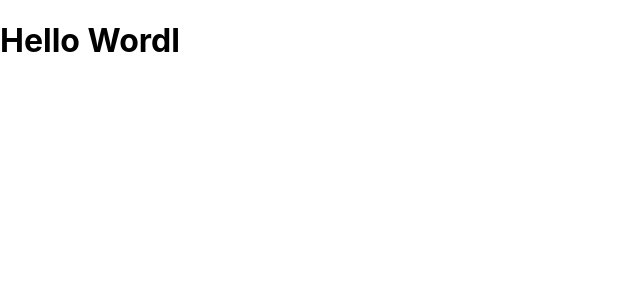
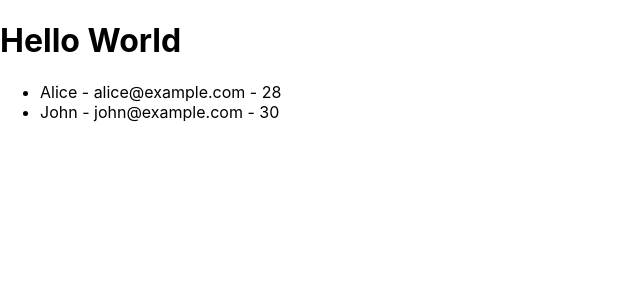
Before and after one commit to deyanazhari/my-app, a React (Create React App) app: page / in a window 1280 px wide. Shown: the top 300 px of the page, without its empty margins (0-640 px from the left). Built offline with nearby package versions, Linux system fonts and the light colour scheme.

Commit message:
3rd commit

```diff
--- a/src/App.tsx
+++ b/src/App.tsx
@@ -1,47 +1,35 @@
 import React from 'react';
-import UserCard from './UserCard';
+import UserCard from './UserCard'; // Get the UserCard Component
 
+export default function App() {
+  // Create a variable of type User
 
-const user = {
-  id: 1,
- name: "Alice",
- age: 28,
- email: "alice@example.com",
-};
-
-const users= [
-  {
-    id: 1,
-   name: "Alice",
-   age: 28,
-   email: "alice@example.com",
+  const users = [
+    {
+    id:1,
+    name:"Alice",
+    age:28,
+    email:"alice@example.com"
   },
   {
-    id: 2,
-   name: "Deyan",
-   age: 23,
-   email: "deyan@example.com",
-  },
-  {
-    id: 3,
-   name: "supri",
-   age: 28,
-   email: "supri@example.com",
+    id:2,
+    name:"John",
+    age:30,
+    email:"john@example.com"
   }
-]
+  ]
+  return (
+    <div className='App'>
+      <h1>Hello World</h1>
+      <ul>
+      {
+        users.map((val)=><li key={val.id}>{val.name} - {val.email} - {val.age}</li>)
+      }
+      </ul>
 
-function App() {
- return (
-   <div>
-     <h1>Hello Wordl</h1>
-
-     <ul>
-
-     </ul>
-     {/* <UserCard user={user} /> */}
-   </div>
- );
+    </div>
+  );
 }
 
-
-export default App;
+// Log to console
+console.log('Hello console');
```
